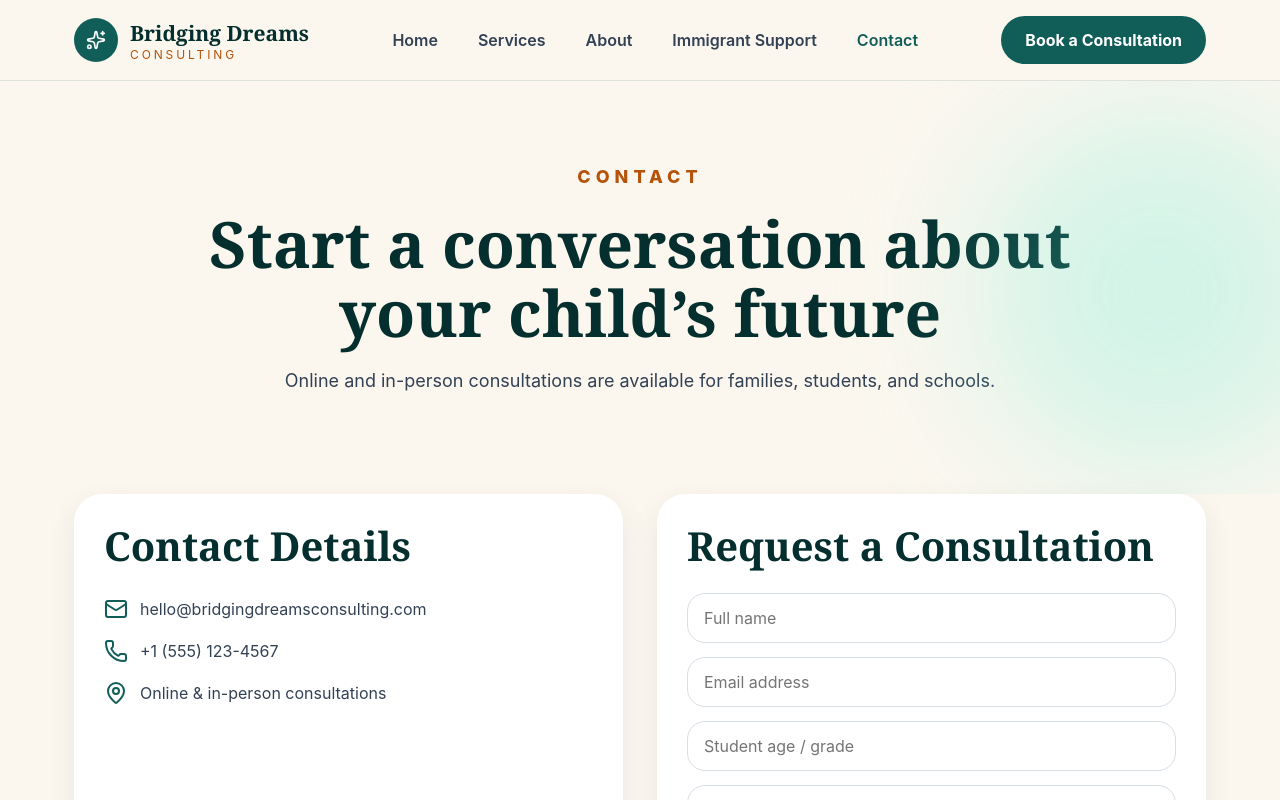
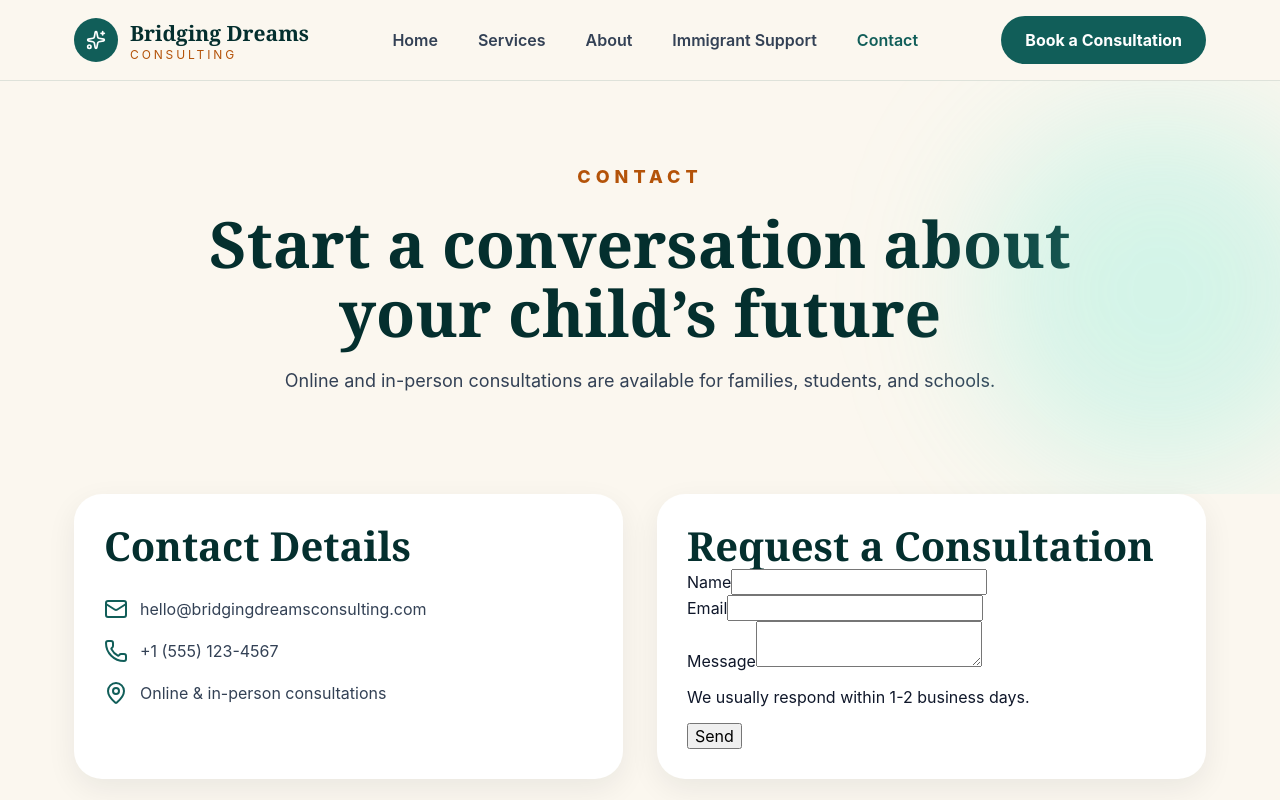
Before and after one commit to banjooke/bridging-dreams, a React (Vite) app: page / in a window 1280 px wide. Both pictures are taken after a click on the button "Book a Consultation". Shown: the top 800 px of the page. Built offline with nearby package versions, Linux system fonts and the light colour scheme.

Commit message:
Add files via upload

```diff
--- a/src/App.jsx
+++ b/src/App.jsx
@@ -284,9 +284,12 @@ function Contact() {
         title="Start a conversation about your child’s future"
         text="Online and in-person consultations are available for families, students, and schools."
       />
+
       <section className="container contact-grid section-tight">
+
         <Card className="contact-card">
           <h2>Contact Details</h2>
+
           <div className="contact-details">
             <p><Mail /> hello@bridgingdreamsconsulting.com</p>
             <p><Phone /> +1 (555) 123-4567</p>
@@ -296,14 +299,32 @@ function Contact() {
 
         <Card className="contact-card">
           <h2>Request a Consultation</h2>
-          <div className="form">
-            <input placeholder="Full name" />
-            <input placeholder="Email address" />
-            <input placeholder="Student age / grade" />
-            <textarea placeholder="Tell us what support you are looking for" />
-            <Button>Send Request</Button>
-          </div>
+
+          <form
+            action="https://formspree.io/f/meedzljy"
+            class="fs-form"
+            target="_top"
+            method="POST"
+            >
+            <div class="fs-field">
+              <label class="fs-label" for="name">Name</label>
+              <input class="fs-input" id="name" name="name" />
+            </div>
+            <div class="fs-field">
+              <label class="fs-label" for="email">Email</label>
+              <input class="fs-input" id="email" name="email" required />
+            </div>
+            <div class="fs-field">
+              <label class="fs-label" for="message">Message</label>
+              <textarea class="fs-textarea" id="message" name="message"></textarea>
+              <p class="fs-description">We usually respond within 1-2 business days.</p>
+            </div>
+            <div class="fs-button-group">
+              <button class="fs-button" type="submit">Send</button>
+            </div>
+          </form>
         </Card>
+
       </section>
     </main>
   );
```
